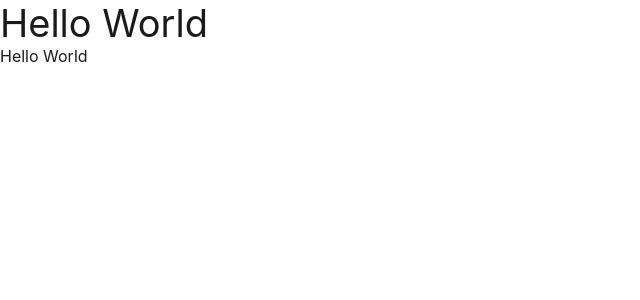
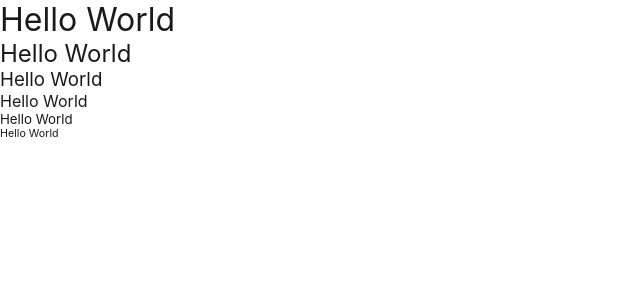
Before and after one commit to braydenk/styled-component-library, a React (Create React App) app: page / in a window 1280 px wide. Shown: the top 300 px of the page, without its empty margins (0-640 px from the left). Built offline with nearby package versions, Linux system fonts and the light colour scheme.

Commit message:
Moved theme & global styles to utils and added Title component to render header elements

```diff
--- a/src/App.js
+++ b/src/App.js
@@ -1,15 +1,18 @@
 import React from 'react';
 import Page from './components/Page';
 import Container from './components/Container';
-import Text from './components/Text';
 import Title from './components/Title';
 
 function App() {
   return (
     <Page>
       <Container>
-        <Title>Hello World</Title>
-        <Text>Hello World</Text>
+        <Title level={1}>Hello World</Title>
+        <Title level={2}>Hello World</Title>
+        <Title level={3}>Hello World</Title>
+        <Title level={4}>Hello World</Title>
+        <Title level={5}>Hello World</Title>
+        <Title level={6}>Hello World</Title>
       </Container>
     </Page>
   );
--- a/src/components/Page.js
+++ b/src/components/Page.js
@@ -1,49 +1,7 @@
 import React from 'react';
-import { createGlobalStyle, ThemeProvider } from 'styled-components';
-
-const GlobalStyle = createGlobalStyle`
-  html {
-    min-height: 100vh;
-    box-sizing: border-box;
-    font-size: 100%;
-    font-family: ${props => props.theme.fontStacks.sansSerif};
-    color: ${props => props.theme.colors.black};
-  }
-
-  *,
-  *::before,
-  *::after {
-    box-sizing: inherit;
-  }
-
-  body {
-    margin: 0;
-  }
-
-  body, h1, h2, h3, h4, h5, h6, p, ol, ul {
-    margin: 0;
-    padding: 0;
-    font-weight: normal;
-  }
-
-  img {
-    max-width: 100%;
-    height: auto;
-  }
-`;
-
-const theme = {
-  fontStacks: {
-    sansSerif:
-      '-apple-system, BlinkMacSystemFont, "Segoe UI", Roboto, Helvetica, Arial, sans-serif, "Apple Color Emoji", "Segoe UI Emoji", "Segoe UI Symbol"'
-  },
-  colors: {
-    accent: '#3d393f6',
-    black: 'hsl(0, 0%, 10%)',
-    gray: '#a7aeb4',
-    lightGray: '#e7e9eb'
-  }
-};
+import { ThemeProvider } from 'styled-components';
+import GlobalStyle from '../utils/global-style';
+import theme from '../utils/theme';
 
 function Page({ children }) {
   return (
--- a/src/components/Title.js
+++ b/src/components/Title.js
@@ -1,7 +1,47 @@
+import React from 'react';
 import styled from 'styled-components';
 
-const Title = styled.h1`
-  font-size: 38px;
+const H1 = styled.h1`
+  font-size: ${props => props.theme.fontSizes.h1};
 `;
 
+const H2 = styled.h2`
+  font-size: ${props => props.theme.fontSizes.h2};
+`;
+
+const H3 = styled.h3`
+  font-size: ${props => props.theme.fontSizes.h3};
+`;
+
+const H4 = styled.h4`
+  font-size: ${props => props.theme.fontSizes.h4};
+`;
+
+const H5 = styled.h5`
+  font-size: ${props => props.theme.fontSizes.h5};
+`;
+
+const H6 = styled.h6`
+  font-size: ${props => props.theme.fontSizes.h6};
+`;
+
+function Title({ level, children }) {
+  switch (level) {
+    case 1:
+      return <H1>{children}</H1>;
+    case 2:
+      return <H2>{children}</H2>;
+    case 3:
+      return <H3>{children}</H3>;
+    case 4:
+      return <H4>{children}</H4>;
+    case 5:
+      return <H5>{children}</H5>;
+    case 6:
+      return <H6>{children}</H6>;
+    default:
+      return <H1>{children}</H1>;
+  }
+}
+
 export default Title;
--- /dev/null
+++ b/src/utils/global-style.js
@@ -0,0 +1,37 @@
+import { createGlobalStyle } from 'styled-components';
+
+const GlobalStyle = createGlobalStyle`
+  html,
+  body {
+    box-sizing: border-box;
+    font-family: ${props => props.theme.fontTypes.body};
+    -webkit-font-smoothing: antialiased;
+    -moz-font-smoothing: antialiased;
+    -moz-osx-font-smoothing: grayscale;
+    text-rendering: optimizeLegibility;
+    min-height: 100%;
+    height: 100%;
+    background: ${props => props.theme.colors.background};
+    color: ${props => props.theme.colors.text};
+    font-size: 100%;
+  }
+
+  *,
+  *::before,
+  *::after {
+    box-sizing: inherit;
+  }
+
+  body, h1, h2, h3, h4, h5, h6, p, ol, ul {
+    margin: 0;
+    padding: 0;
+    font-weight: normal;
+  }
+
+  img {
+    max-width: 100%;
+    height: auto;
+  }
+`;
+
+export default GlobalStyle;
--- /dev/null
+++ b/src/utils/theme.js
@@ -0,0 +1,49 @@
+const theme = {
+  fontTypes: {
+    body:
+      '-apple-system, BlinkMacSystemFont, "Segoe UI", Roboto, Helvetica, Arial, sans-serif, "Apple Color Emoji", "Segoe UI Emoji", "Segoe UI Symbol"',
+    monospace: 'Menlo, monospace'
+  },
+  fontSizes: {
+    h1: 72,
+    h2: 64,
+    h3: 48,
+    h4: 32,
+    h5: 24,
+    h6: 18,
+    body: 16,
+    caption: 14,
+    small: 12
+  },
+  lineHeights: {
+    body: 1.75,
+    heading: 1.25
+  },
+  colors: {
+    text: 'hsl(0, 0%, 10%)',
+    background: '#fff',
+    primary: '',
+    secondary: '',
+    accent: '',
+    gray: '',
+    lightGray: '',
+    mediumGray: ''
+  }
+};
+
+export default theme;
+
+// // const theme = {
+//   fontFamily: {
+//     sansSerif:
+//       '-apple-system, BlinkMacSystemFont, "Segoe UI", Roboto, Helvetica, Arial, sans-serif, "Apple Color Emoji", "Segoe UI Emoji", "Segoe UI Symbol"'
+//   },
+//   color: {
+//     background: '#fff',
+//     text: 'hsl(0, 0%, 10%)',
+//     accent: '#3d393f6',
+//     black: 'hsl(0, 0%, 10%)',
+//     gray: '#a7aeb4',
+//     lightGray: '#e7e9eb'
+//   }
+// };
```
